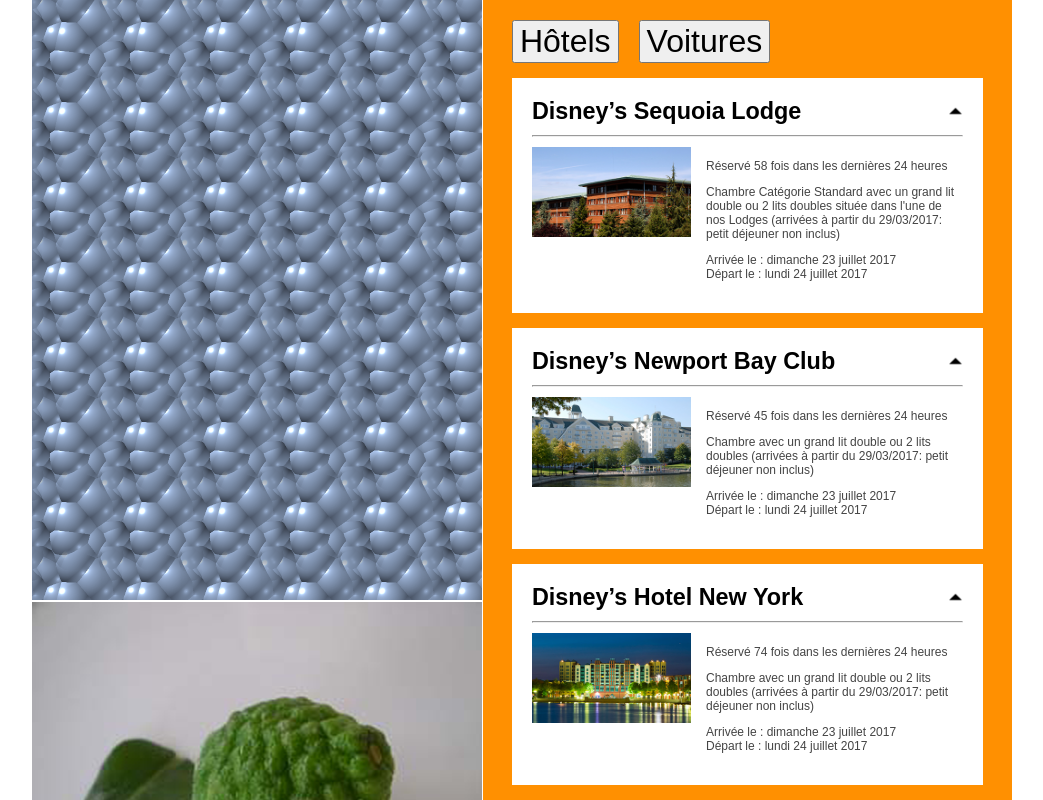
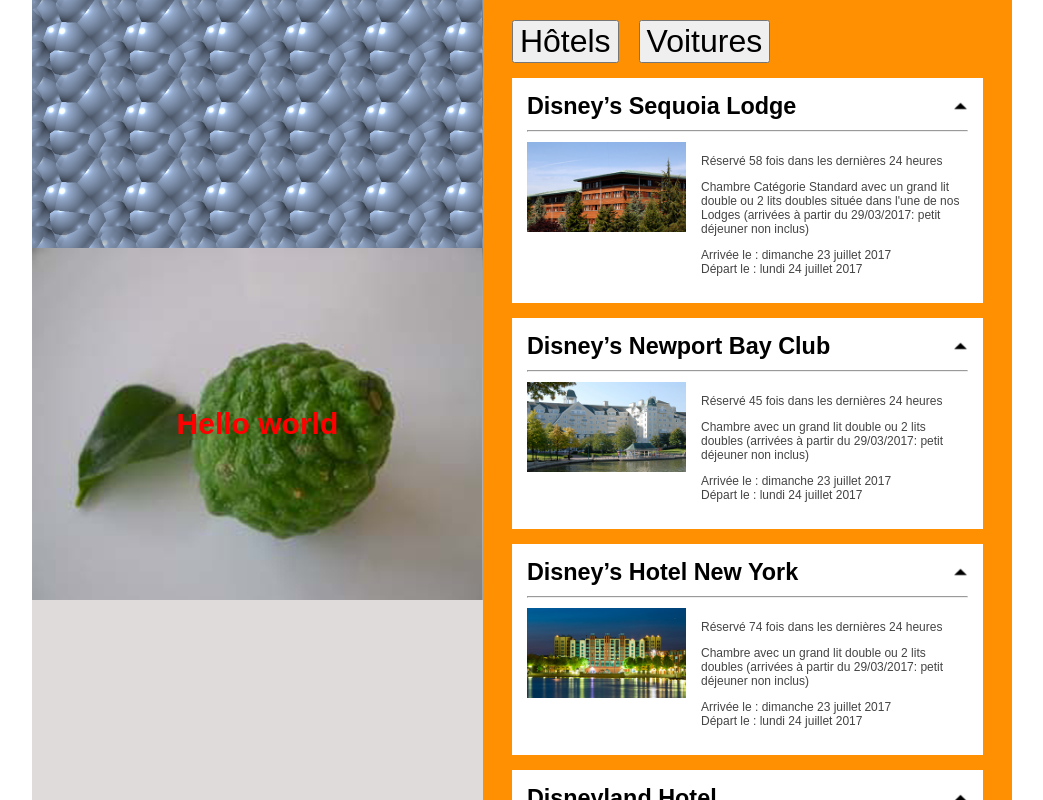
Before and after one commit to DGilian/disney, a React (Create React App) app: page / in a window 1280 px wide. Shown: the top 800 px of the page, without its empty margins (118-1161 px from the left). Built offline with nearby package versions, Linux system fonts and the light colour scheme.

Commit message:
modification css background image

```diff
--- a/src/App.css
+++ b/src/App.css
@@ -19,11 +19,23 @@
   display: flex;
   justify-content: center;
 }
-.imageBack{
+.sectionImgBackground{
   flex-direction: column;
   width: 46%;
+  background-color: rgb(223, 219, 219);
 }
-
+.sectionImgBackground .backgGrey{
+  height: 248px;
+}
+.sectionImgBackground .backgVegetation{
+  height: 352px;
+  display: flex;
+  justify-content: center;
+  align-items: center;
+  color: red;
+  font-weight: bold;
+  font-size: 3rem;
+}
 .listContent{
   display: flex;
   justify-content: center;
@@ -41,5 +53,5 @@
 
 .containerList article{
   margin: 1.5rem 0;
-  padding: 2rem;
+  padding: 1.5rem;
 }
--- a/src/App.js
+++ b/src/App.js
@@ -30,10 +30,9 @@
     return (
       <main className="App">
         <div className="container">
-          <section className="imageBack">
-            <img src={backgroundGrey} />
-            <img src={vegetation} />
-            <p>hello world</p>
+          <section className="sectionImgBackground">
+            <section className="backgGrey" style={{backgroundImage: `url(${backgroundGrey})`}}></section>
+            <section className="backgVegetation"style={{backgroundImage: `url(${vegetation})`}}>Hello world</section>
           </section>
           <section className ="listContent">
             <div className = "containerList">
--- a/src/components/cardDetail.css
+++ b/src/components/cardDetail.css
@@ -32,10 +32,10 @@
 }
 .publishDate{
    text-align: right;
+   font-size: 1.2rem;
 }
 .publishDate p{
     margin:0;
-    font-size: 1.4rem;
 }
 article .hidden{
     display: none;
```
